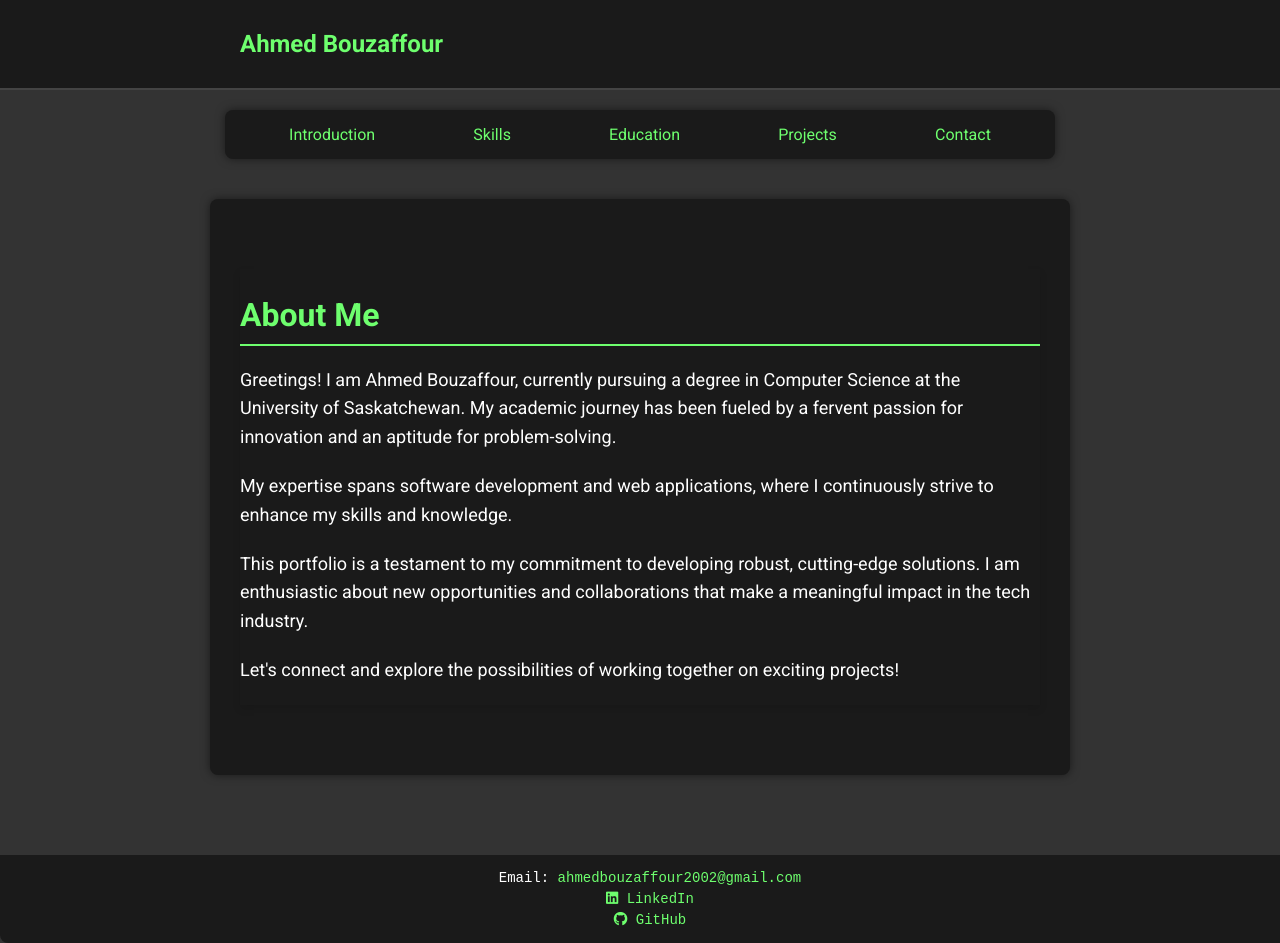
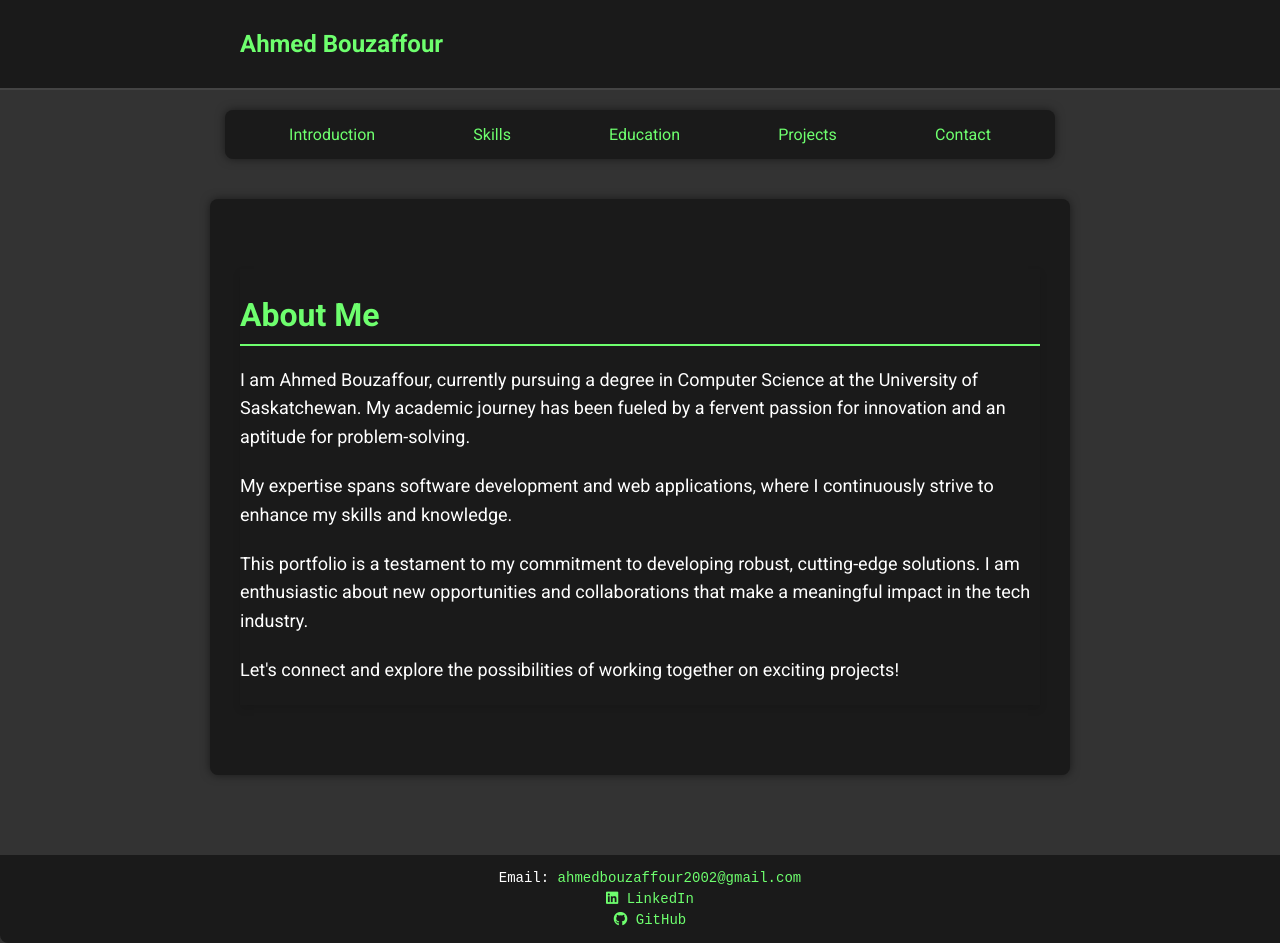
Before and after one commit to MrBouzaffour/Portfolio, a Vue app: page /introduction in a window 1280 px wide. Built offline with nearby package versions, Linux system fonts and the light colour scheme.

Commit message:
Update IntroductionSection.vue

```diff
--- a/src/components/IntroductionSection.vue
+++ b/src/components/IntroductionSection.vue
@@ -1,7 +1,7 @@
 <template>
   <section class="introduction">
     <h2>About Me</h2>
-    <p>Greetings! I am Ahmed Bouzaffour, currently pursuing a degree in Computer Science at the University of Saskatchewan. My academic journey has been fueled by a fervent passion for innovation and an aptitude for problem-solving.</p>
+    <p>I am Ahmed Bouzaffour, currently pursuing a degree in Computer Science at the University of Saskatchewan. My academic journey has been fueled by a fervent passion for innovation and an aptitude for problem-solving.</p>
     <p>My expertise spans software development and web applications, where I continuously strive to enhance my skills and knowledge.</p>
     <p>This portfolio is a testament to my commitment to developing robust, cutting-edge solutions. I am enthusiastic about new opportunities and collaborations that make a meaningful impact in the tech industry.</p>
     <p>Let's connect and explore the possibilities of working together on exciting projects!</p>
```
